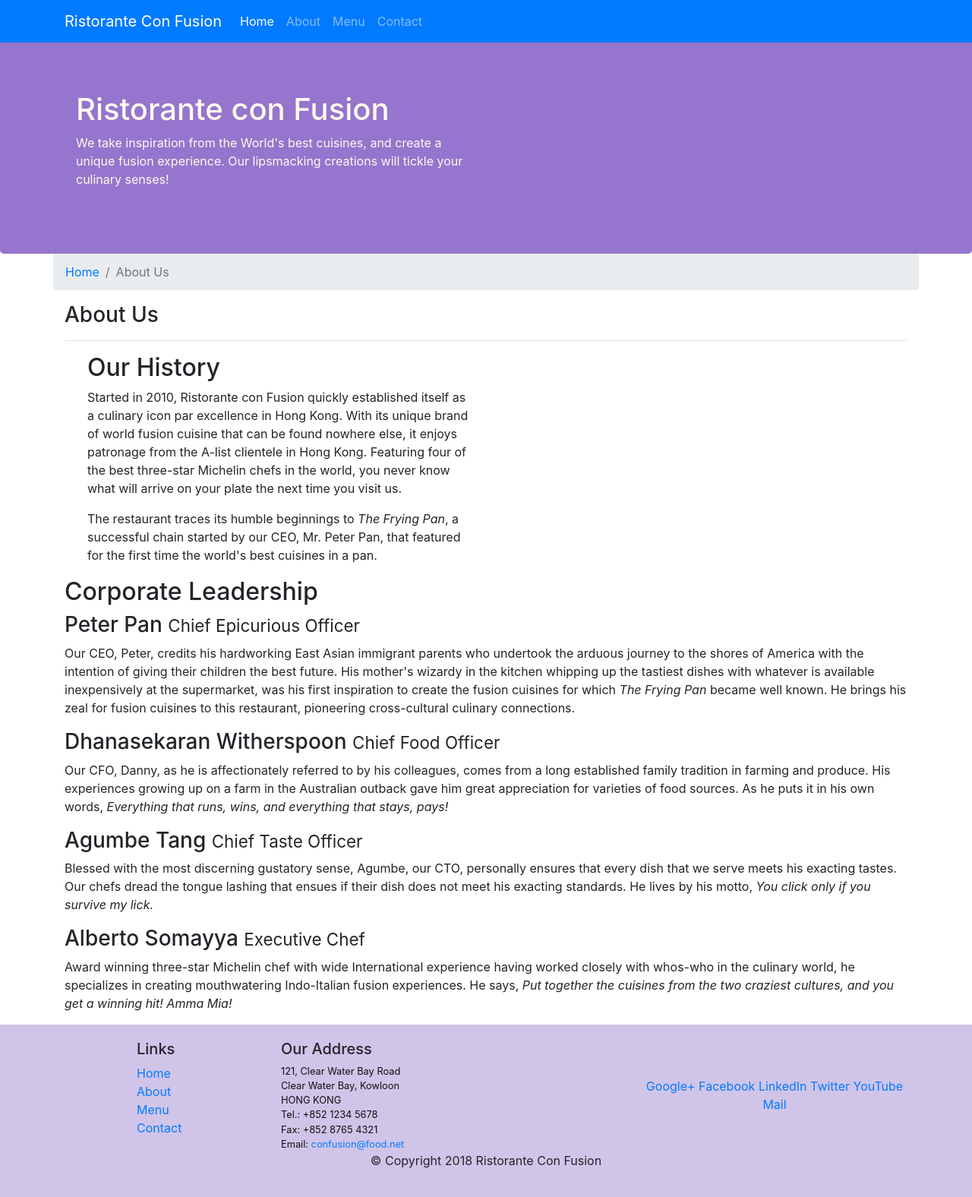
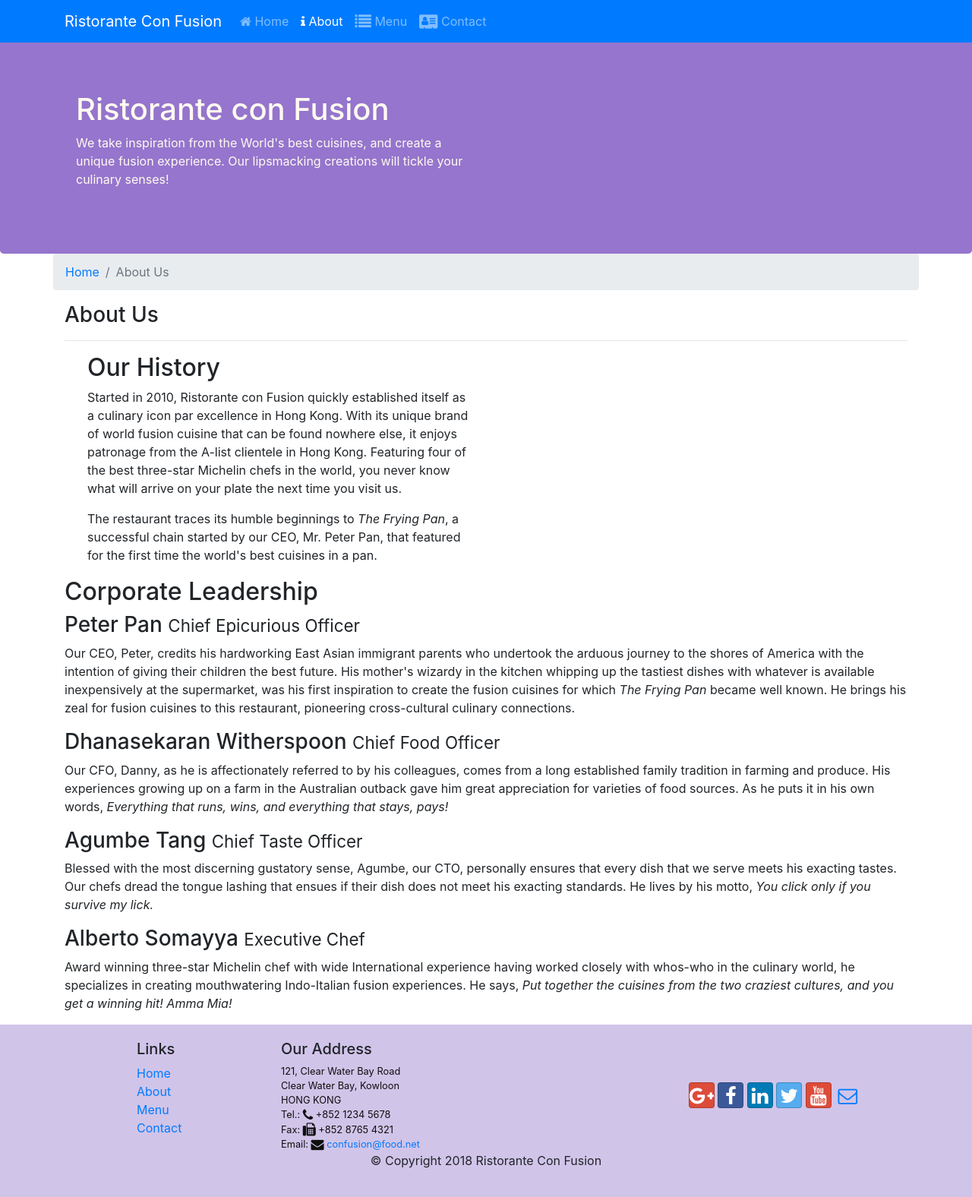
Before and after one commit to patricia456/conFusion, a website: page aboutus.html in a window 1280 px wide. Shown: the whole page at 76% size. Drawn offline with nearby package versions, Linux system fonts and the light colour scheme.

Commit message:
Icon Fonts

```diff
--- a/aboutus.html
+++ b/aboutus.html
@@ -14,12 +14,12 @@
       rel="stylesheet"
       href="node_modules/bootstrap/dist/css/bootstrap.min.css"
     />
-    <link rel="stylesheet" href="node_modules/popper.js/dist/popper.min.js" />
-    <link rel="stylesheet" href="node_modules/jquery/dist/jquery.min.js" />
     <link
       rel="stylesheet"
       href="node_modules/bootstrap/dist/js/bootstrap.min.js"
     />
+        <link rel="stylesheet" href="node_modules/font-awesome/css/font-awesome.min.css">
+    <link rel="stylesheet" href="node_modules/bootstrap-social/bootstrap-social.css">
     <link href="css/styles.css" rel="stylesheet" />
 
     <title>Ristorante Con Fusion: About Us</title>
@@ -33,10 +33,10 @@
             </button>
            <a class="navbar-brand" href="#">Ristorante Con Fusion</a>
             <div class="collapse navbar-collapse" id="Navbar">
-                <ul class="navbar-nav mr-auto">   <li class="nav-item active"><a class="nav-link" href="./index.html">Home</a></li>
-                    <li class="nav-item"><a class="nav-link" href="#">About</a></li>
-                    <li class="nav-item"><a class="nav-link" href="#">Menu</a></li>
-                    <li class="nav-item"><a class="nav-link" href="#">Contact</a></li> </ul>
+                <ul class="navbar-nav mr-auto">  <li class="nav-item "><a class="nav-link" href="./index.html"><span class="fa fa-home"></span> Home</a></li>
+                    <li class="nav-item active"><a class="nav-link" href="#"><span class="fa fa-info"></span> About</a></li>
+                    <li class="nav-item"><a class="nav-link" href="#"> <span class="fa fa-list fa-lg"></span> Menu</a></li>
+                    <li class="nav-item"><a class="nav-link" href="#"><span class="fa fa-address-card fa-lg"></span> Contact</a></li> </ul>
             </div>
         </div>
     </nav>
@@ -157,19 +157,19 @@
               121, Clear Water Bay Road<br />
               Clear Water Bay, Kowloon<br />
               HONG KONG<br />
-              Tel.: +852 1234 5678<br />
-              Fax: +852 8765 4321<br />
-              Email: <a href="mailto:confusion@food.net">confusion@food.net</a>
+               Tel.: <i class="fa fa-phone fa-lg"></i> +852 1234 5678<br />
+                Fax: <i class="fa fa-fax fa-lg"></i> +852 8765 4321<br />
+              Email:   <i class="fa fa-envelope fa-lg"></i><a href="mailto:confusion@food.net"> confusion@food.net</a>
             </address>
           </div>
           <div class="col-12 col-sm-4 align-self-center">
             <div class="text-center">
-              <a href="http://google.com/+">Google+</a>
-              <a href="http://www.facebook.com/profile.php?id=">Facebook</a>
-              <a href="http://www.linkedin.com/in/">LinkedIn</a>
-              <a href="http://twitter.com/">Twitter</a>
-              <a href="http://youtube.com/">YouTube</a>
-              <a href="mailto:">Mail</a>
+              <a class="btn btn-social-icon btn-google" href="http://google.com/+"><i class="fa fa-google-plus"></i></a>
+                        <a class="btn btn-social-icon btn-facebook" href="http://www.facebook.com/profile.php?id="><i class="fa fa-facebook"></i></a>
+                        <a class="btn btn-social-icon btn-linkedin" href="http://www.linkedin.com/in/"><i class="fa fa-linkedin"></i></a>
+                        <a class="btn btn-social-icon btn-twitter" href="http://twitter.com/"><i class="fa fa-twitter"></i></a>
+                        <a class="btn btn-social-icon btn-google" href="http://youtube.com/"><i class="fa fa-youtube"></i></a>
+                        <a class="btn btn-social-icon" href="mailto:"><i class="fa fa-envelope-o"></i></a>
             </div>
           </div>
         </div>
--- a/package.json
+++ b/package.json
@@ -24,6 +24,8 @@
   "dependencies": {
     "@popperjs/core": "^2.5.4",
     "bootstrap": "^4.0.0",
+    "bootstrap-social": "^5.1.1",
+    "font-awesome": "^4.7.0",
     "jquery": "^3.5.1"
   }
 }
```
Also changed, not shown: index.html (+16 -13 lines), 1 other file.
